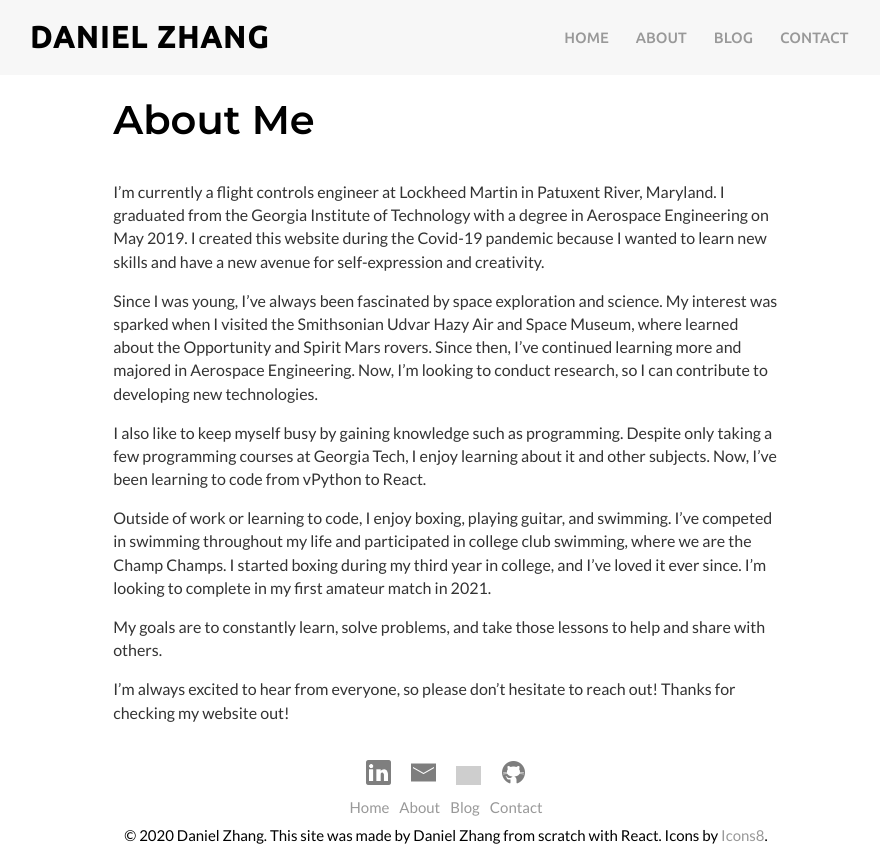
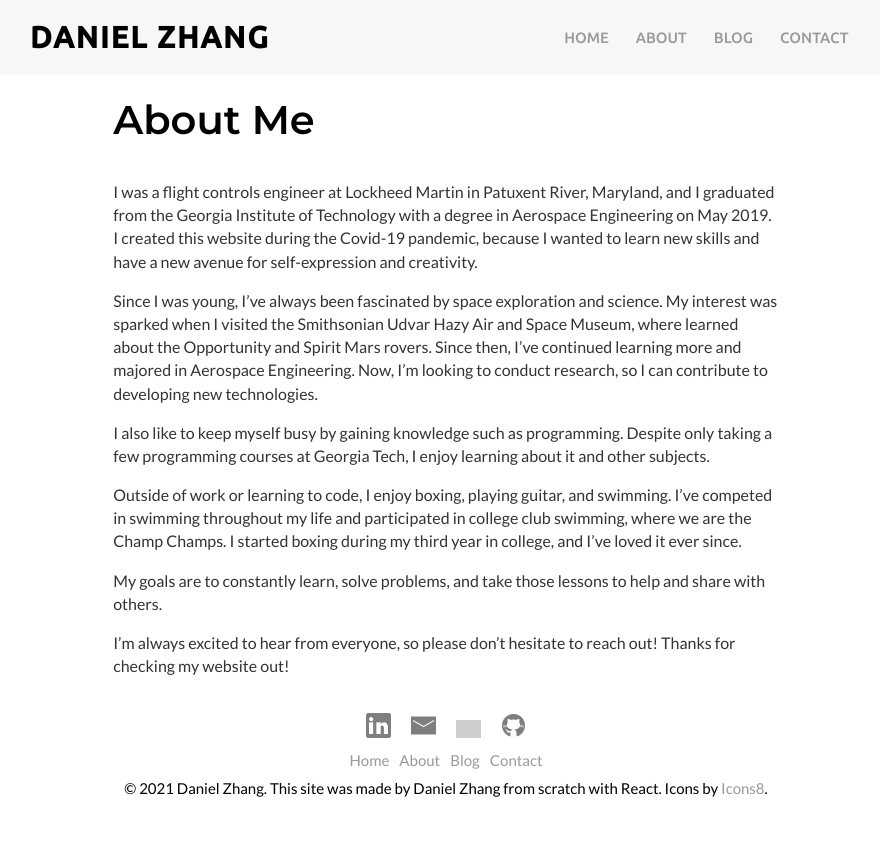
Before and after one commit to zhangster12/DZ-Website-Front-End, a React (Create React App) app: page /about in a window 1280 px wide. Shown: the whole page, without its empty margins (194-1074 px from the left). After the commit the page ends 817 px from the top, so only its background shows below. Built offline with nearby package versions, Linux system fonts and the light colour scheme; grey boxes are pictures that could not be loaded.

Commit message:
Edited file

```diff
--- a/src/components/Footer.js
+++ b/src/components/Footer.js
@@ -41,7 +41,7 @@ function Footer() {
                 <span className='footer-menu' id='footer-link'><a href='/blog'>Blog</a></span>
                 <span className='footer-menu' id='footer-link'><a href='/contact'>Contact</a></span>
             </div>
-            <div className='footer-copyright' id='footer-link'>© 2020 Daniel Zhang. This site was made by Daniel Zhang from scratch with React. Icons by <a href='https://icons8.com/' rel='noopener noreferrer' target='_blank'>Icons8</a>.</div>
+            <div className='footer-copyright' id='footer-link'>© 2021 Daniel Zhang. This site was made by Daniel Zhang from scratch with React. Icons by <a href='https://icons8.com/' rel='noopener noreferrer' target='_blank'>Icons8</a>.</div>
         </footer>
     );
 }
--- a/src/content/AboutPageContent.js
+++ b/src/content/AboutPageContent.js
@@ -2,10 +2,10 @@ let AboutPageContent = {
     about: [{
         name: 'About Me',
         desc: [
-            'I’m currently a flight controls engineer at Lockheed Martin in Patuxent River, Maryland. I graduated from the Georgia Institute of Technology with a degree in Aerospace Engineering on May 2019. I created this website during the Covid-19 pandemic because I wanted to learn new skills and have a new avenue for self-expression and creativity.',
+            'I was a flight controls engineer at Lockheed Martin in Patuxent River, Maryland, and I graduated from the Georgia Institute of Technology with a degree in Aerospace Engineering on May 2019. I created this website during the Covid-19 pandemic, because I wanted to learn new skills and have a new avenue for self-expression and creativity.',
             'Since I was young, I’ve always been fascinated by space exploration and science. My interest was sparked when I visited the Smithsonian Udvar Hazy Air and Space Museum, where learned about the Opportunity and Spirit Mars rovers. Since then, I’ve continued learning more and majored in Aerospace Engineering. Now, I’m looking to conduct research, so I can contribute to developing new technologies.',
-            'I also like to keep myself busy by gaining knowledge such as programming. Despite only taking a few programming courses at Georgia Tech, I enjoy learning about it and other subjects. Now, I’ve been learning to code from vPython to React.',
-            'Outside of work or learning to code, I enjoy boxing, playing guitar, and swimming. I’ve competed in swimming throughout my life and participated in college club swimming, where we are the Champ Champs. I started boxing during my third year in college, and I’ve loved it ever since. I’m looking to complete in my first amateur match in 2021.',
+            'I also like to keep myself busy by gaining knowledge such as programming. Despite only taking a few programming courses at Georgia Tech, I enjoy learning about it and other subjects.',
+            'Outside of work or learning to code, I enjoy boxing, playing guitar, and swimming. I’ve competed in swimming throughout my life and participated in college club swimming, where we are the Champ Champs. I started boxing during my third year in college, and I’ve loved it ever since.',
             'My goals are to constantly learn, solve problems, and take those lessons to help and share with others.',
             'I’m always excited to hear from everyone, so please don’t hesitate to reach out! Thanks for checking my website out!'
         ],
--- a/src/content/HomePageContent.js
+++ b/src/content/HomePageContent.js
@@ -10,13 +10,13 @@ let HomePageContent = {
     name: 'Sikorsky - Lockheed Martin 🚁',
     link: 'https://www.lockheedmartin.com/en-us/products/sikorsky-ch-53k-helicopter.html',
     title: 'Flight Test Engineer',
-    time: 'Since November 2019',
+    time: 'November 2019 - August 2021',
     location: 'Patuxent River, MD',
     desc: [
       'My team works on the flight controls and handling qualities of the Sikorsky CH-53K King Stallion. The 53K is a heavy-lift cargo helicopter that will be delivered to the US Marine Corps and will replace the previous 53E.',
-      'Currently, one of my main responsibilities is to support real-time telemetry operations during flight testing. Telemetry not only determines where the flight controls needs to be adjusted but is also essential to pilot safety. From that data, I analyze and process them to report results and conclusions. I’ve given a training about the telemetry screens, because there’s a large amount of information and data used to monitor flights, which can be overwhelming.',
-      'So far, one of the main lessons I’ve learned is to learn from different people and sources. When there are so many flight test disciplines in the program, it’s difficult to know everything about the aircraft, so drawing information from different sources not only broadens your perspective on an issue, but also ensures that the solution is in the right direction.',
-      'One thing I’ve realized about myself is that I tend to rush through my work, which can lead to mistakes. When my team and I worked on the training presentation, we tweaked it until it properly conveyed the information we wanted. Over time, I took more time to check with my team to receive meaningful feedback for projects.'
+      'I supported real-time telemetry operations during flight testing. Telemetry not only determines where the flight controls needs to be adjusted but is also essential to pilot safety. From that data, I analyzed and processed them to report results and conclusions. I’ve given a training about the telemetry screens, because there’s a large amount of information and data used to monitor flights, which can be overwhelming. I also wrote a test plan with test points to verify software functionality and corrections.',
+      'One of the main lessons I’ve learned is to draw from different people and sources. When there are so many flight test disciplines in the program, it’s difficult to know everything about the aircraft, so drawing information from different sources not only broadens your perspective on an issue, but also ensures that the solution is in the right direction.',
+      'One thing I’ve realized about myself is that I tended to rush through my work, which can lead to mistakes. When my team and I worked on the training presentation, we tweaked it until it properly conveyed the information we wanted. Over time, I took more time to check with my team to receive meaningful feedback for projects.'
     ],
     id: 1
   }, {
--- a/src/pages/HomePage.js
+++ b/src/pages/HomePage.js
@@ -21,7 +21,7 @@ class Home extends React.Component {
       <div>
         <div className='intro'>
           <div className='page-header'>Hey there, I'm Dan!</div>
-          <p>I’m a Flight Test Engineer at Lockheed Martin and a Georgia Tech alumnus.</p>
+          <p>I’m a Georgia Tech alumnus. Go Jackets!</p>
           <p>“If you can’t fly then run, if you can’t run then walk, if you can’t walk then crawl, but whatever you do you have to keep moving forward.” -Martin Luther King, Jr.</p>
         </div>
         <hr />
```
